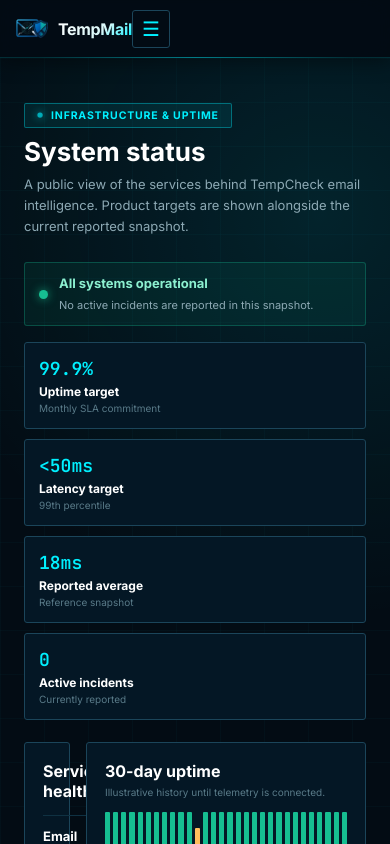
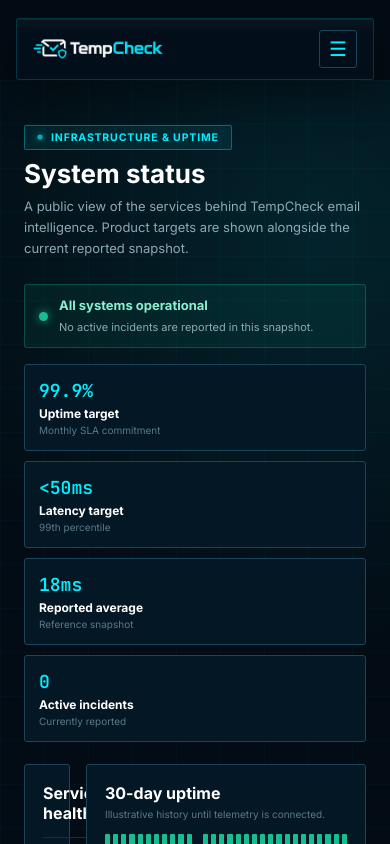
Before and after one commit to jaydeexsf/tempcheck, a Next.js app: page /status in a window 390 px wide. Built offline with nearby package versions, Linux system fonts and the light colour scheme.

Commit message:
Improve mobile landing responsiveness

```diff
--- a/src/components/global/Navbar.tsx
+++ b/src/components/global/Navbar.tsx
@@ -111,19 +111,35 @@
   ];
 
   return (
-    <header className="nav" style={{ position: 'sticky', top: 0, zIndex: 1000 }}>
+    <header
+      className="nav"
+      style={{
+        position: 'sticky',
+        top: '18px',
+        zIndex: 1000,
+        width: 'calc(100% - 32px)',
+        maxWidth: '1280px',
+        margin: '18px auto 0',
+        border: '1px solid rgba(0, 240, 255, 0.18)',
+        borderRadius: '3px',
+        boxShadow: '0 18px 40px rgba(0, 0, 0, 0.38), inset 0 1px 0 rgba(255,255,255,0.04)',
+        background: 'rgba(4, 17, 28, 0.74)',
+        backdropFilter: 'blur(16px) saturate(180%)',
+        WebkitBackdropFilter: 'blur(16px) saturate(180%)',
+      }}
+    >
       {/* Brand Logo */}
       <div className="nav-brand">
         <Link href="/" className="logo">
           <Image
-            src="/assets/images/logo.png"
-            alt="TempMail Logo"
-            width={32}
-            height={32}
+            src="/TempCheckLogo.png"
+            alt="TempCheck Logo"
+            width={190}
+            height={64}
+            className="navbar-logo-image"
             style={{ objectFit: 'contain' }}
             priority
           />
-          <span className="logo-text">TempMail</span>
         </Link>
       </div>
 
--- a/src/styles/globals.css
+++ b/src/styles/globals.css
@@ -50,7 +50,7 @@
 html::-webkit-scrollbar-thumb {
     background: linear-gradient(180deg, #32F5FF 0%, #00AAB8 100%);
     border: 2px solid #02090F;
-    border-radius: 3px;
+    border-radius: 3px !important;
     box-shadow: 0 0 8px rgba(0, 240, 255, 0.35);
 }
 
@@ -72,35 +72,35 @@
 /* ---------- FLOATING CENTERED PILL NAVBAR (DARK MODE) ---------- */
 .nav {
     flex: 0 0 auto;
-    height: 58px;
+    min-height: 62px;
     display: grid;
     grid-template-columns: auto 1fr auto;
     align-items: center;
-    padding: 0 32px;
-    background: rgba(3, 12, 20, 0.88);
+    padding: 8px 18px 8px 18px;
+    background: rgba(3, 12, 20, 0.82);
     backdrop-filter: blur(16px) saturate(180%);
     -webkit-backdrop-filter: blur(16px) saturate(180%);
-    border-bottom: 1px solid rgba(0, 240, 255, 0.15);
+    border: 1px solid rgba(0, 240, 255, 0.16);
+    border-radius: 3px;
     position: sticky;
-    top: 0;
+    top: 18px;
     z-index: 100;
-    box-shadow: 0 4px 20px rgba(0, 0, 0, 0.4);
+    box-shadow: 0 14px 32px rgba(0, 0, 0, 0.35), inset 0 1px 0 rgba(255, 255, 255, 0.04);
 }
 
 .nav::after {
     content: "";
     position: absolute;
-    bottom: -1px;
-    left: 10%;
-    right: 10%;
-    height: 1px;
-    background: linear-gradient(90deg, transparent, rgba(0, 240, 255, 0.4), transparent);
+    inset: 0;
+    border-radius: inherit;
+    background: linear-gradient(180deg, rgba(255,255,255,0.03), transparent 25%);
     pointer-events: none;
 }
 
 .nav-brand {
     display: flex;
     align-items: center;
+    min-width: 0;
 }
 
 .logo {
@@ -112,6 +112,12 @@
 
 .logo:hover {
     transform: none !important;
+}
+
+.navbar-logo-image {
+    width: clamp(132px, 15vw, 180px);
+    height: auto;
+    max-width: 100%;
 }
 
 .logo-text {
@@ -135,19 +141,19 @@
     display: inline-flex;
     align-items: center;
     gap: 4px;
-    background: rgba(4, 18, 30, 0.85);
-    border: 1px solid rgba(0, 240, 255, 0.22);
-    border-radius: 999px;
+    background: rgba(4, 18, 30, 0.65);
+    border: 1px solid rgba(0, 240, 255, 0.12);
+    border-radius: 3px;
     padding: 4px 6px;
-    box-shadow: 0 4px 20px rgba(0, 0, 0, 0.4), inset 0 0 10px rgba(0, 240, 255, 0.05);
+    box-shadow: inset 0 0 12px rgba(0, 240, 255, 0.04);
 }
 
 .pill-item {
     font-size: 12.5px;
     font-weight: 500;
     color: #8DA9B4;
-    padding: 5px 16px;
-    border-radius: 999px;
+    padding: 6px 14px;
+    border-radius: 2px;
     transition: all 0.25s cubic-bezier(0.16, 1, 0.3, 1);
 }
 
@@ -160,10 +166,10 @@
     font-size: 12.5px;
     font-weight: 700;
     color: #031019;
-    background: #00F0FF;
-    padding: 5px 18px;
-    border-radius: 999px;
-    box-shadow: 0 0 14px rgba(0, 240, 255, 0.45);
+    background: rgba(0, 240, 255, 0.95);
+    padding: 6px 16px;
+    border-radius: 2px;
+    box-shadow: 0 0 14px rgba(0, 240, 255, 0.35);
     transition: all 0.25s cubic-bezier(0.16, 1, 0.3, 1);
 }
 
@@ -2347,7 +2353,7 @@
 /* ---------- RESPONSIVE MEDIA QUERIES ---------- */
 @media (max-width: 1100px) {
     .nav {
-        grid-template-columns: auto 1fr auto;
+        grid-template-columns: minmax(0, 1fr) auto;
     }
 
     .nav-center {
@@ -2357,6 +2363,20 @@
     .demo-panel-grid {
         grid-template-columns: 1fr;
         gap: 32px;
+    }
+
+    .api-container {
+        grid-template-columns: 1fr;
+        gap: 32px;
+        padding: 36px 32px;
+    }
+
+    .api-right-col {
+        min-height: 320px !important;
+    }
+
+    .demo-screenshot-section {
+        margin-top: 36px;
     }
 
     .problem-solution-banner {
@@ -2369,6 +2389,10 @@
         margin: 12px 0;
     }
 
+    .ps-arrow svg {
+        transform: rotate(90deg);
+    }
+
     .pricing-grid-3col {
         grid-template-columns: 1fr;
         gap: 28px;
@@ -2378,6 +2402,10 @@
         grid-template-columns: repeat(2, 1fr);
         display: grid;
         gap: 16px;
+    }
+
+    .final-cta-container {
+        padding: 32px 24px;
     }
 }
 
@@ -2961,8 +2989,96 @@
         font-size: 9px;
     }
 
-    .stats, .features-grid, .footer-links-grid, .pricing-bottom-bar {
+    .stats, .features-grid, .pricing-bottom-bar {
         grid-template-columns: 1fr;
+    }
+
+    .footer-links-grid {
+        grid-template-columns: repeat(2, minmax(0, 1fr));
+    }
+
+    .footer-container {
+        gap: 32px;
+    }
+
+    .footer-tagline {
+        max-width: 100%;
+        overflow-wrap: anywhere;
+    }
+
+    .footer-bottom {
+        align-items: flex-start;
+        flex-direction: column;
+        gap: 14px;
+        line-height: 1.5;
+    }
+
+    .footer-socials {
+        flex-wrap: wrap;
+        row-gap: 8px;
+    }
+
+    .api-container,
+    .reliability-container {
+        padding: 28px 20px;
+    }
+
+    .section-title,
+    .final-title,
+    .demo-headline {
+        font-size: clamp(21px, 7vw, 27px);
+        line-height: 1.12;
+        overflow-wrap: anywhere;
+    }
+
+    .api-actions,
+    .final-ctas {
+        width: 100%;
+        flex-direction: column;
+        align-items: stretch;
+    }
+
+    .api-actions .btn,
+    .final-ctas .btn {
+        justify-content: center;
+        width: 100%;
+    }
+
+    .demo-screenshot-section {
+        margin-top: 28px;
+        margin-bottom: 40px;
+    }
+
+    .demo-panel-grid {
+        gap: 24px;
+    }
+
+    .demo-left-panel {
+        min-width: 0;
+    }
+
+    .demo-subhead,
+    .section-desc,
+    .final-desc {
+        max-width: 100%;
+    }
+
+    .auth-visual-copy h2 {
+        overflow-wrap: anywhere;
+    }
+
+    .rel-item {
+        gap: 12px;
+    }
+
+    .rel-text {
+        overflow-wrap: anywhere;
+    }
+
+    .ps-title,
+    .ps-desc,
+    .ps-bullet-list li {
+        overflow-wrap: anywhere;
     }
 
     .result-card-details {
@@ -2976,6 +3092,14 @@
     .cyan-action-btn {
         width: 100%;
         justify-content: center;
+    }
+}
+
+@media (max-width: 400px) {
+    .features-grid,
+    .footer-links-grid,
+    .pricing-bottom-bar {
+        grid-template-columns: 1fr;
     }
 }
 
@@ -3055,6 +3179,12 @@
         grid-template-columns: auto 1fr auto;
     }
 
+    .nav-right {
+        grid-column: 2;
+        justify-self: end;
+        margin-left: auto;
+    }
+
     .mobile-menu-btn {
         display: flex;
     }
```
Also changed, not shown: public/TempCheckLogo.png (added), public/TempCheckLogo2.png (added).
